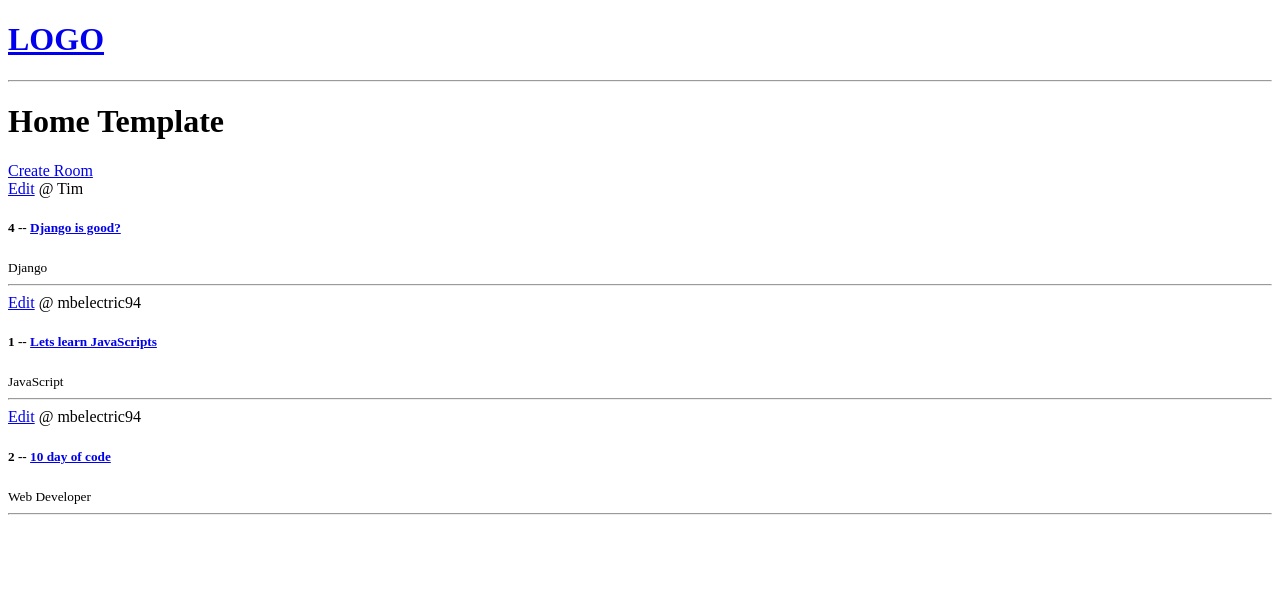
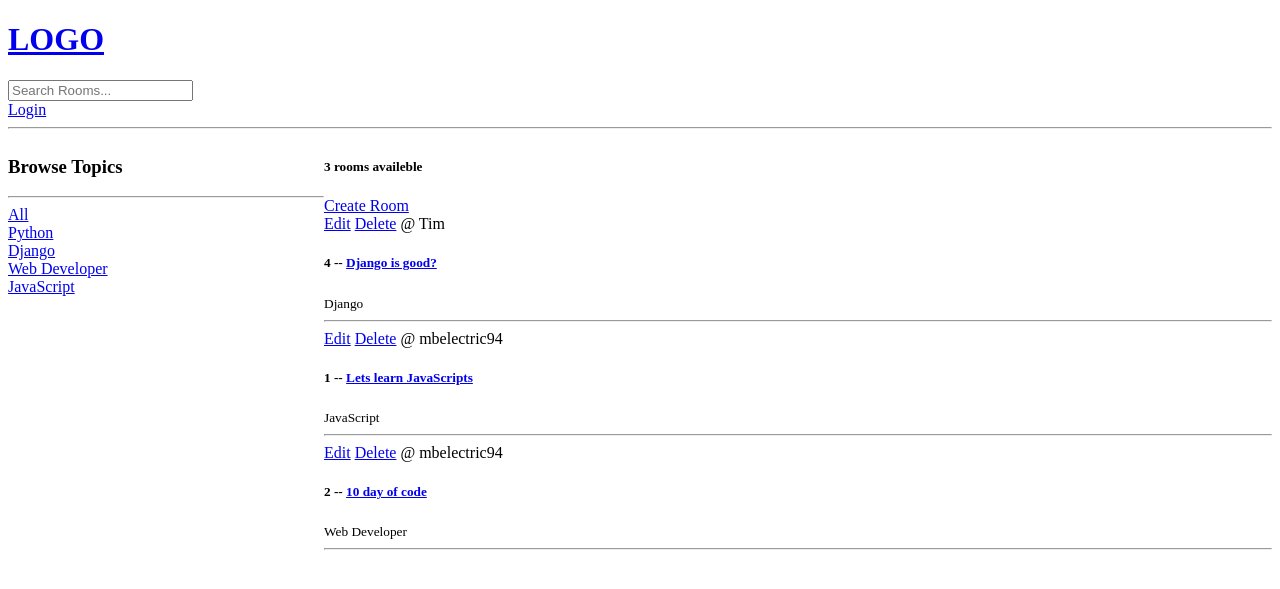
Before and after one commit to mbelectric94/studybud, a Django app: page / in a window 1280 px wide. Shown: the top 589 px of the page. Run offline with Django 3.2, Linux system fonts and the light colour scheme; data comes from the database, SQL or seed files in the repository; both versions use the stored data as it was after the commit.

Commit message:
1 dzien nauki Django

```diff
--- a/Templates/main.html
+++ b/Templates/main.html
@@ -5,7 +5,16 @@
     <title>StudyBud</title>
 </head>
 <body>
-{% include 'navbar.html' %}
+    {% include 'navbar.html' %}
+
+    {% if messages %}
+    <ul class="messages">
+    {% for message in messages %}
+        <li></li>{{ message }}</li>
+    {% endfor %}
+    </ul>
+    {% endif %}
+
 
 {% block content %}
 
--- a/Templates/navbar.html
+++ b/Templates/navbar.html
@@ -2,4 +2,13 @@
     <h1>LOGO</h1>
 </a>
 
+<form method="GET" action="{% url 'home' %}">
+      <input type="text" name="q" placeholder="Search Rooms..." />
+</form>
+
+{% if request.user.is_authenticated %}
+<a href="{% url 'logout' %}" >Logout</a>
+{% else %}
+<a href="{% url 'login' %}" >Login</a>
+{% endif %}
 <hr>
--- a/base/templates/base/home.html
+++ b/base/templates/base/home.html
@@ -1,17 +1,40 @@
 {% extends 'main.html' %}
 
+{% block content %}
 
-{%block content %}
-<h1>Home Template</h1>
+<style>
+    .home-container{
+        display: grid;
+        grid-template-columns: 1fr 3fr;
+    }
+</style>
+
+<div class="home-container">
+
+    <div>
+        <h3>Browse Topics</h3>
+        <hr>
+
+        <div>
+            <a href="{% url 'home' %}">All</a>
+        </div>
+
+        {% for topic in topics %}
+        <div>
+            <a href="{% url 'home' %}?q={{topic.name}}">{{topic.name}}</a>
+        </div>
+        {% endfor %}
+    </div>
 
 <div>
-
+    <h5>{{room_count}} rooms availeble </h5>
     <a href="{% url 'create-room' %}">Create Room</a>
 
     <div>
         {% for room in rooms %}
         <div>
             <a href="{% url 'update-room' room.id %}">Edit</a>
+            <a href="{% url 'delete-room' room.id %}">Delete</a>
             <span>@ {{room.host.username}}</span>
             <h5> {{room.id}} -- <a href="{% url 'room' room.id%}">{{room.name}} </a></h5>
             <small>{{room.topic.name}}</small>
@@ -20,9 +43,16 @@
 
         {% endfor %}
     </div>
-
-
 </div>
 
 
-{%endblock content%}
+
+
+
+
+
+
+
+
+
+{% endblock content %}
--- a/base/templates/base/room.html
+++ b/base/templates/base/room.html
@@ -1,6 +1,8 @@
 {% extends 'main.html' %}
 
 
-{%block content %}
+{% block content %}
+
 <h1>{{room.name}}</h1>
-{%endblock content%}
+
+{% endblock content %}
--- a/base/urls.py
+++ b/base/urls.py
@@ -3,10 +3,15 @@ from . import views
 
 
 urlpatterns = [
+
+    path('login/', views.loginPage, name="login"),
+    path('logout/', views.logoutUser, name="logout"),
+
     path('', views.home, name="home"),
     path('room/<str:pk>/', views.room, name="room"),
 
     path('create-room/', views.createRoom, name="create-room"),
     path('update-room/<str:pk>/', views.updateRoom, name="update-room"),
+    path('delete-room/<str:pk>/', views.deleteRoom, name="delete-room"),
 
 ]
--- a/base/views.py
+++ b/base/views.py
@@ -1,5 +1,9 @@
 from django.shortcuts import render, redirect
-from .models import Room
+from django.contrib import messages
+from django.db.models import Q
+from django.contrib.auth.models import User
+from django.contrib.auth import authenticate, login, logout
+from .models import Room, Topic
 from .forms import RoomForm
 
 
@@ -10,9 +14,43 @@ rooms = [
     {'id': 3, 'name': 'Frontend developers'},
 ]
 
+def loginPage(request):
+
+    if request.method == 'POST':
+        username = request.POST.get('username')
+        password = request.POST.get('password')
+
+        try:
+            user = User.objects.get(username=username)
+        except:
+            messages.error(request, 'User does not exist')
+
+        user = authenticate(request, username=username, password=password)
+        if user is not None:
+            login(request, user)
+            return redirect('home')
+        else:
+            messages.error(request, 'Username or Password does not exist')
+
+    context = {}
+    return render(request, 'base/login_register.html', context)
+def logoutUser(request):
+    logout(request)
+    return redirect('home')
+
 def home(request):
-    rooms = Room.objects.all()
-    context = {'rooms': rooms}
+    q = request.GET.get('q') if request.GET.get('q') != None else ''
+
+    rooms = Room.objects.filter(
+        Q(topic__name__icontains=q) |
+        Q(name__icontains=q) |
+        Q(desctription__icontains=q)
+    )
+
+    topics = Topic.objects.all()
+    room_count = rooms.count()
+
+    context = {'rooms': rooms, 'topics': topics, 'room_count': room_count}
     return render(request, 'base/home.html', context)
 
 def room(request, pk):
@@ -43,3 +81,11 @@ def updateRoom(request, pk):
 
     context = {'form': form}
     return render(request, 'base/room.form.html', context)
+
+def deleteRoom(request, pk):
+    room = Room.objects.get(id=pk)
+    if request.method == 'POST':
+        room.delete()
+        return redirect('home')
+
+    return render(request, 'base/delete.html', {'obj':room})
```
Also changed, not shown: base/templates/base/delete.html (added, +14 -0 lines), base/templates/base/login_register.html (added, +20 -0 lines), db.sqlite3.
